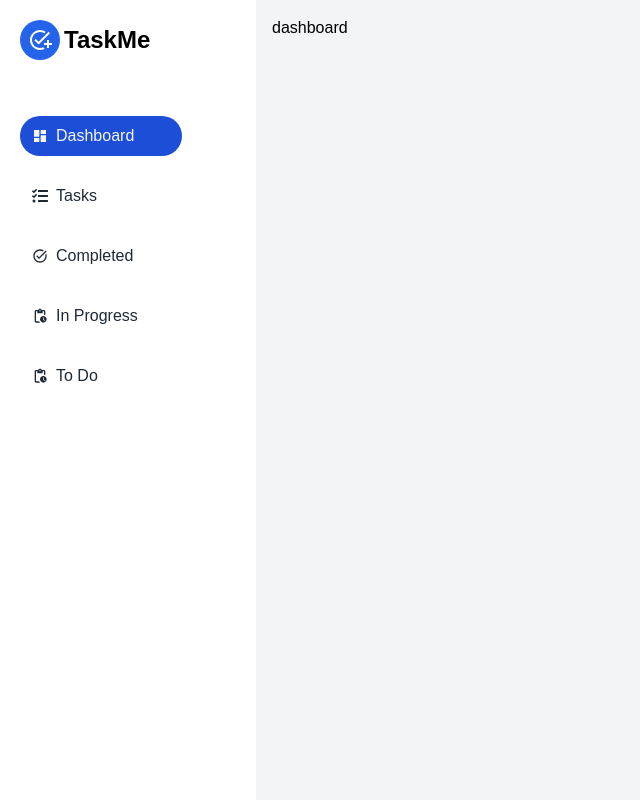
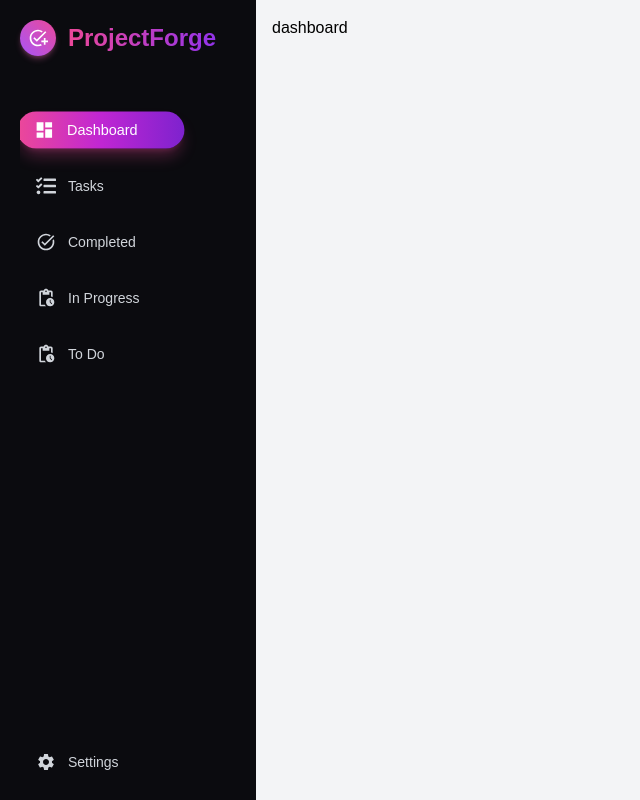
Before and after one commit to Man-Thakkar03/ProjectForge-A_Project_Management_Tool, a React (Vite) app in the folder client/: page /dashboard in a window 1280 px wide. Shown: the whole page, without its empty margins (0-640 px from the left). Built offline with nearby package versions, Linux system fonts and the light colour scheme.

Commit message:
Updated Sidebar.jsx to make its looks More techy

```diff
--- a/client/src/components/Sidebar.jsx
+++ b/client/src/components/Sidebar.jsx
@@ -1,4 +1,4 @@
-import React from 'react'
+import React from "react";
 import {
   MdDashboard,
   MdOutlineAddTask,
@@ -7,92 +7,88 @@ import {
   MdTaskAlt,
 } from "react-icons/md";
 import { FaTasks, FaTrashAlt, FaUsers } from "react-icons/fa";
-import { useDispatch, useSelector } from 'react-redux';
-import { setOpenSlidebar } from "../redux/slices/authSlice"
-import { Link, NavLink, useLocation } from 'react-router-dom';
-import clsx from 'clsx';
+import { useDispatch, useSelector } from "react-redux";
+import { setOpenSlidebar } from "../redux/slices/authSlice";
+import { Link, useLocation } from "react-router-dom";
+import clsx from "clsx";
 
 const linkData = [
-  {
-    label: "Dashboard",
-    link: "dashboard",
-    icon: <MdDashboard />,
-  },
-  {
-    label: "Tasks",
-    link: "tasks",
-    icon: <FaTasks />,
-  },
-  {
-    label: "Completed",
-    link: "completed/completed",
-    icon: <MdTaskAlt />,
-  },
-  {
-    label: "In Progress",
-    link: "in-progress/in progress",
-    icon: <MdOutlinePendingActions />,
-  },
-  {
-    label: "To Do",
-    link: "todo/todo",
-    icon: <MdOutlinePendingActions />,
-  },
-  {
-    label: "Team",
-    link: "team",
-    icon: <FaUsers />,
-  },
-  {
-    label: "Trash",
-    link: "trashed",
-    icon: <FaTrashAlt />,
-  },
+  { label: "Dashboard", link: "dashboard", icon: <MdDashboard /> },
+  { label: "Tasks", link: "tasks", icon: <FaTasks /> },
+  { label: "Completed", link: "completed/completed", icon: <MdTaskAlt /> },
+  { label: "In Progress", link: "in-progress/in progress", icon: <MdOutlinePendingActions /> },
+  { label: "To Do", link: "todo/todo", icon: <MdOutlinePendingActions /> },
+  { label: "Team", link: "team", icon: <FaUsers /> },
+  { label: "Trash", link: "trashed", icon: <FaTrashAlt /> },
 ];
 
 const Sidebar = () => {
+  const { user } = useSelector((state) => state.auth);
+  const dispatch = useDispatch();
+  const location = useLocation();
+  const path = location.pathname.split("/")[1];
 
-  const { user } = useSelector(state => state.auth);
+  const sidebarLinks = user?.isAdmin ? linkData : linkData.slice(0, 5);
 
-  const dispatch = useDispatch()
-  const location = useLocation()
+  const closeSlidebar = () => {
+    dispatch(setOpenSlidebar(false));
+  };
 
-  const path = location.pathname.split("/")[1]
-
-  const sidebarLinks = user ?.isAdmin ? linkData : linkData.slice(0,5);
-
-  const closeSlidebar = () =>{
-    dispatch(setOpenSlidebar(false))
-  }
-
-  const NavLink = ({element}) =>{
-    return(
-      <Link to={element.link} onClick={closeSlidebar} className={clsx("w-full lg:w-3/4 flex gap-2 px-3 py-2 rounded-full items-center text-gray-800 text-base hover:bg-[#2564ed2d]",path === element.link.split("/")[0] ? "bg-blue-700 text-neutral-100" : "")}>
-
-      {element.icon}
-      <span className='hover:text-[#2564ed]'>{element.label}</span>
+  const SidebarLink = ({ element }) => {
+    const isActive = path === element.link.split("/")[0];
+    return (
+      <Link
+        to={`/${element.link}`}
+        onClick={closeSlidebar}
+        className={clsx(
+          "w-full lg:w-3/4 flex items-center gap-3 px-4 py-2 rounded-full transition-all duration-200",
+          isActive
+            ? "bg-gradient-to-r from-pink-500 via-fuchsia-600 to-purple-700 text-white shadow-lg shadow-pink-500/30 scale-[1.03]"
+            : "text-gray-300 hover:text-fuchsia-400 hover:bg-white/5"
+        )}
+      >
+        <span className="text-xl">{element.icon}</span>
+        <span className="font-medium text-sm">{element.label}</span>
       </Link>
-    )
-  }
+    );
+  };
 
   return (
-    <div className='w-full h-full flex flex-col gap-6 p-5'>
-      <h1 className='flex gap-1 items-center'>
-        <p className='bg-blue-600 p-2 rounded-full'>
-          <MdOutlineAddTask className='text-white text-2xl font-black' />
-        </p>
-        <span className='text-2xl font-bold text-black'>TaskMe</span>
-      </h1>
+    <div className="w-full h-full flex flex-col justify-between gap-6 p-5 bg-[#0b0b0f] text-white">
 
-      <div className='flex-1 flex flex-col gap-y-5 py-8'>
-        {
-          sidebarLinks.map((link)=> (
-            <NavLink element={link} key={link.label} />
-          ))
-        }
+      {/* Logo */}
+      <div className="flex items-center gap-3">
+        <div className="bg-gradient-to-tr from-purple-500 to-pink-500 p-2 rounded-full shadow-md shadow-pink-400/30">
+          <MdOutlineAddTask className="text-white text-xl" />
+        </div>
+        <span className="text-2xl font-bold bg-gradient-to-r from-pink-500 to-purple-600 text-transparent bg-clip-text">
+          ProjectForge
+        </span>
+      </div>
+
+      {/* Links */}
+      <div className="flex-1 flex flex-col gap-y-5 py-8 overflow-y-auto no-scrollbar">
+        {sidebarLinks.map((link) => (
+          <SidebarLink element={link} key={link.label} />
+        ))}
+      </div>
+
+      {/* Settings */}
+
+
+         <div className={clsx(
+            "w-full lg:w-3/4 flex items-center gap-3 px-4 py-2 rounded-full transition-all duration-200",
+            path === "settings"
+              ? "bg-gradient-to-r from-pink-500 via-fuchsia-600 to-purple-700 text-white shadow-lg shadow-pink-500/30 scale-[1.03]"
+              : "text-gray-300 hover:text-fuchsia-400 hover:bg-white/5"
+          )}
+        >
+          <MdSettings className="text-xl" />
+          <span className="font-medium text-sm">Settings</span>
+
       </div>
     </div>
-  )
-}
+  );
+};
 
-export default Sidebar
+export default Sidebar;
```
